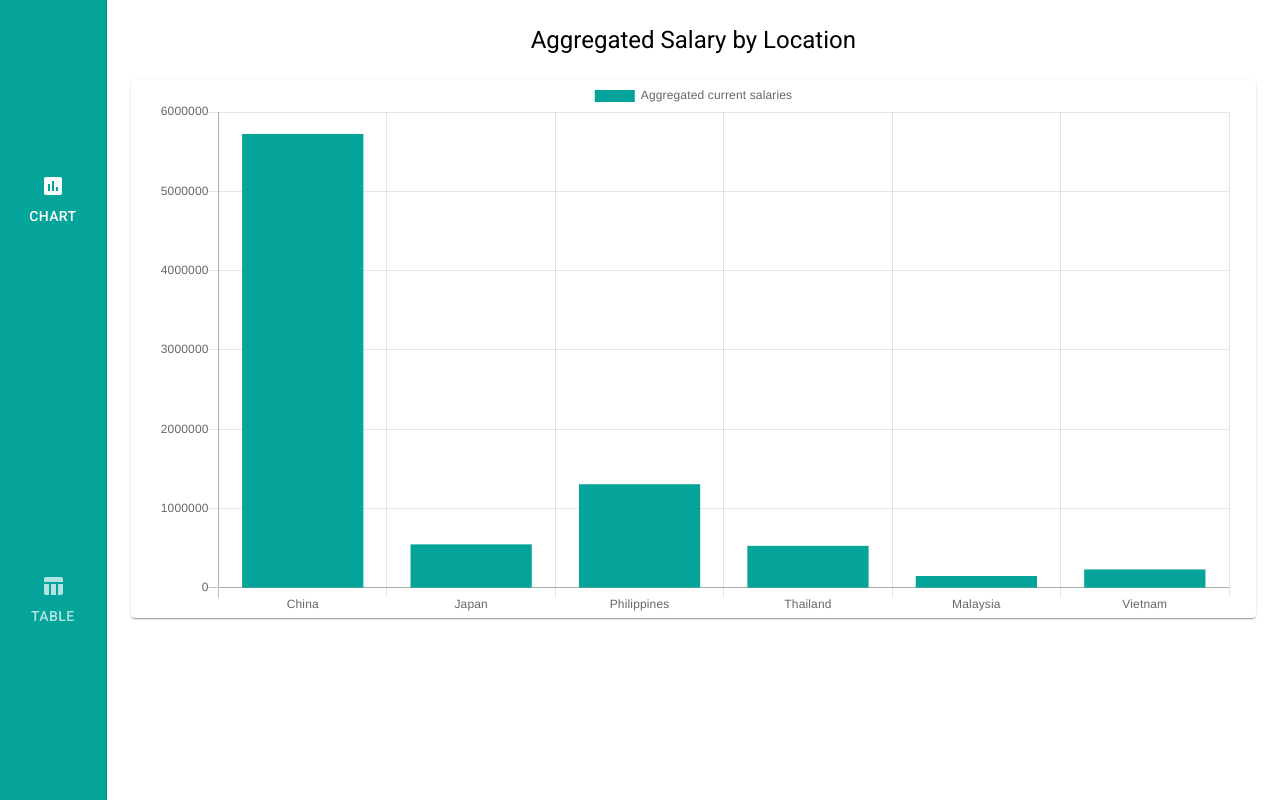
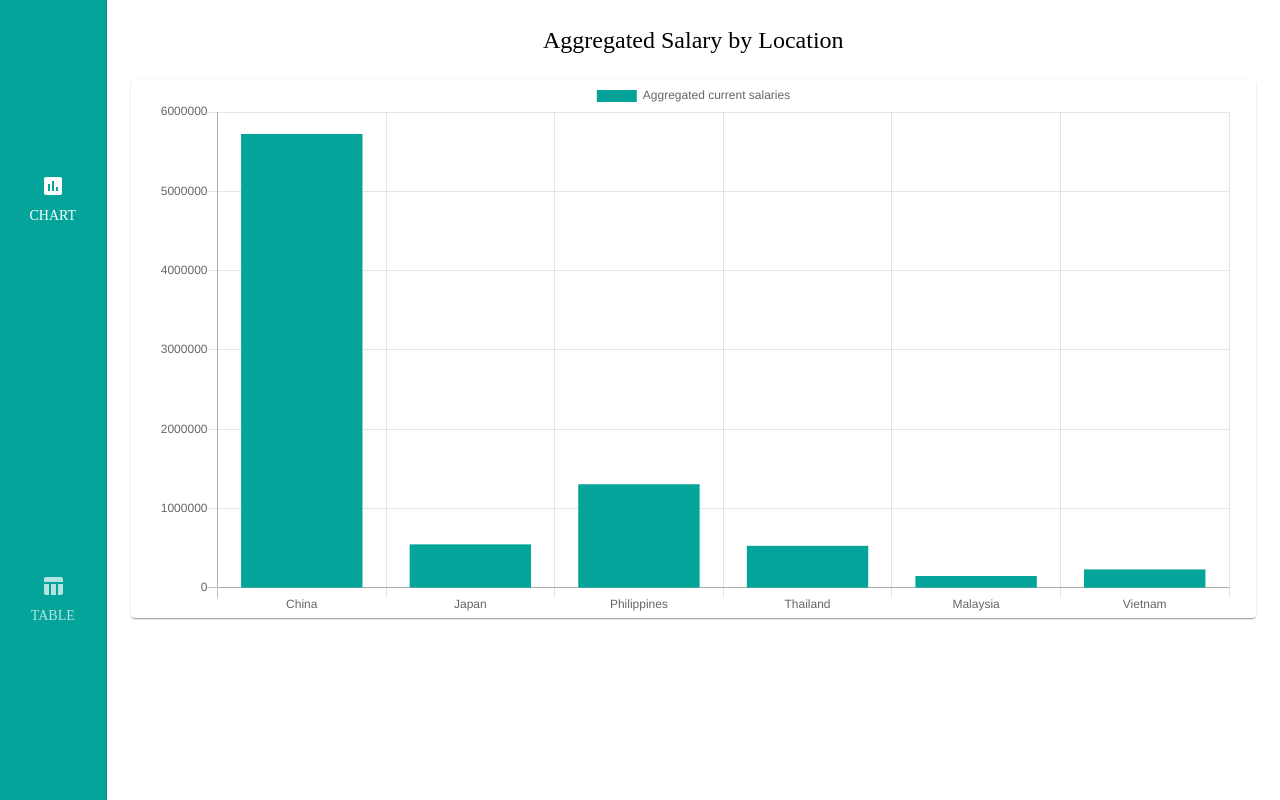
Before and after one commit to nami/react-employee-spa, a React (Create React App) app: page / in a window 1280 px wide. Built offline with nearby package versions, Linux system fonts and the light colour scheme.

Commit message:
change fonts

```diff
--- a/src/App.js
+++ b/src/App.js
@@ -8,6 +8,8 @@ import { Typography, Tabs, Tab, Box, Grid } from "@material-ui/core";
 import { makeStyles } from "@material-ui/core/styles";
 import AssessmentIcon from "@material-ui/icons/Assessment";
 import TableChartIcon from "@material-ui/icons/TableChart";
+import { ThemeProvider } from "@material-ui/styles";
+import { theme } from "./fonts/theme";
 
 const TabPanel = (props) => {
   const { children, value, index, ...other } = props;
@@ -69,6 +71,7 @@ function App() {
   };
 
   return (
+    <ThemeProvider theme={theme}>
       <div className={classes.root}>
         <Grid container>
           <Grid item xs={2} sm={1} md={1} lg={1} xl={1}>
@@ -110,6 +113,7 @@ function App() {
           </Grid>
         </Grid>
       </div>
+    </ThemeProvider>
   );
 }
 
--- /dev/null
+++ b/src/fonts/theme.js
@@ -0,0 +1,24 @@
+import FuturaBook from "./Futura-Book.ttf";
+import { createMuiTheme } from "@material-ui/core/styles";
+
+const Futura = {
+  fontFamily: "Futura",
+  fontStyle: "normal",
+  src: `
+      local('Futura-Book'),
+      url(${FuturaBook}) format('ttf')
+    `,
+};
+
+export const theme = createMuiTheme({
+  typography: {
+    fontFamily: ["Futura"].join(","),
+  },
+  overrides: {
+    MuiCssBaseline: {
+      "@global": {
+        "@font-face": [Futura],
+      },
+    },
+  },
+});
```
Also changed, not shown: src/fonts/Futura-Book.ttf (added). Lines whose indentation alone changed are shown as unchanged.
